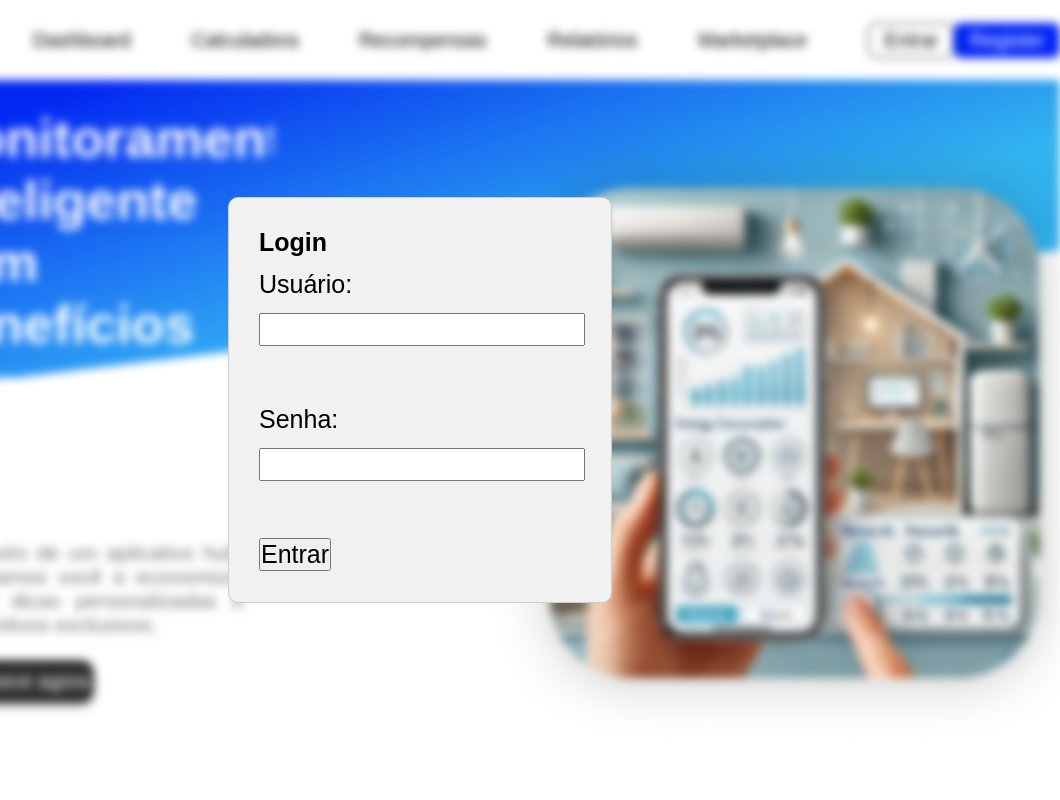
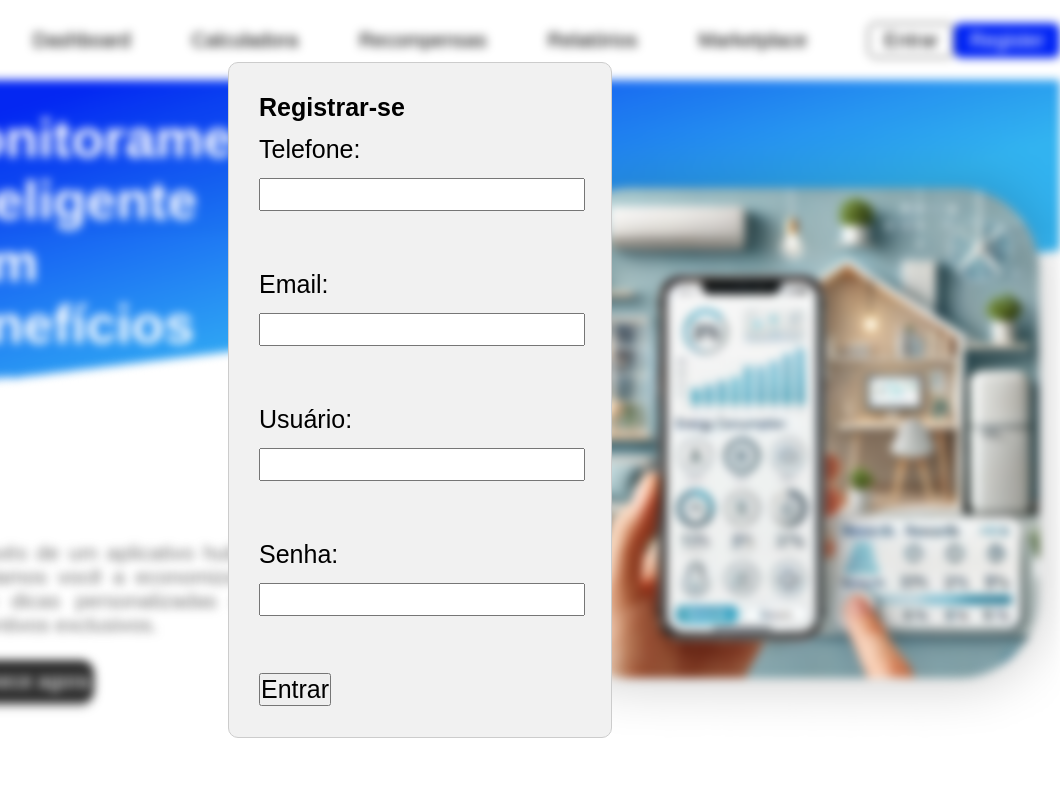
Before and after one commit to IanJunji/GS-Front_e_Web, a plain HTML site: page index.html in a window 1280 px wide. Both pictures are taken after a click on the link "Register". Shown: the top 800 px of the page, 220-1280 px from the left. Drawn offline with Linux system fonts and the light colour scheme.

Commit message:
feat - register

```diff
--- a/assets/css/login.css
+++ b/assets/css/login.css
@@ -12,3 +12,19 @@
     transform: translate(-50%, -50%);
     z-index: 999;
 }
+
+
+#registerForm{
+    font-size: 4rem;
+    display: none;
+    background-color: #f1f1f1;
+    padding: 3rem;
+    border: 1px solid #ccc;
+    border-radius: 1rem;
+    width: 30dvw;
+    position: fixed;
+    top: 50%;
+    left: 50%;
+    transform: translate(-50%, -50%);
+    z-index: 999;
+}
--- a/assets/js/script.js
+++ b/assets/js/script.js
@@ -1,4 +1,5 @@
 const login_form = document.querySelector('#loginForm');
+const register_form = document.querySelector('#registerForm')
 const corpo = document.querySelector('.corpo');
 
 
@@ -7,7 +8,7 @@ document.querySelector('#login').addEventListener('click', function () {
     corpo.classList.add('blur');
 })
 document.querySelector('#register').addEventListener('click', function () {
-    login_form.style.display = 'block';
+    register_form.style.display = 'block';
     corpo.classList.add('blur');
 })
 document.querySelector('#criarConta').addEventListener('click', function () {
--- a/index.html
+++ b/index.html
@@ -20,6 +20,21 @@
         <button onclick="submitLogin()">Entrar</button>
     </div>
     <!-- Fim do login formulario -->
+
+    <!-- register formulario -->
+    <div id="registerForm">
+        <h2>Registrar-se</h2>
+        <label for="tel">Telefone: </label>
+        <input type="tel" id="tel" required><br><br>
+        <label for="email">Email: </label>
+        <input type="email" id="email" required><br><br>
+        <label for="username">Usuário:</label>
+        <input type="text" id="username" required><br><br>
+        <label for="password">Senha:</label>
+        <input type="password" id="password" required><br><br>
+        <button onclick="submitLogin()">Entrar</button>
+    </div>
+    <!-- Fim do register formulario -->
 
     <div class="corpo">
 
```
